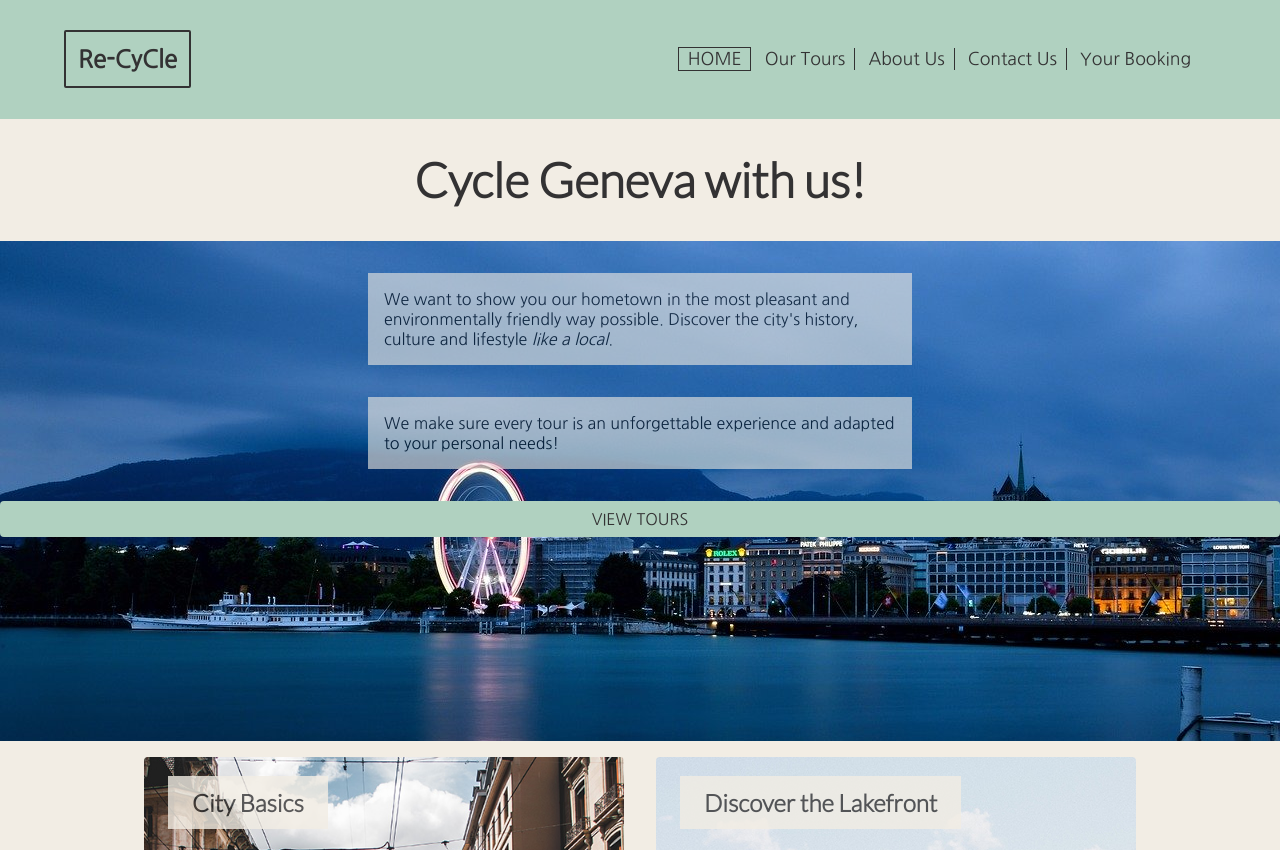
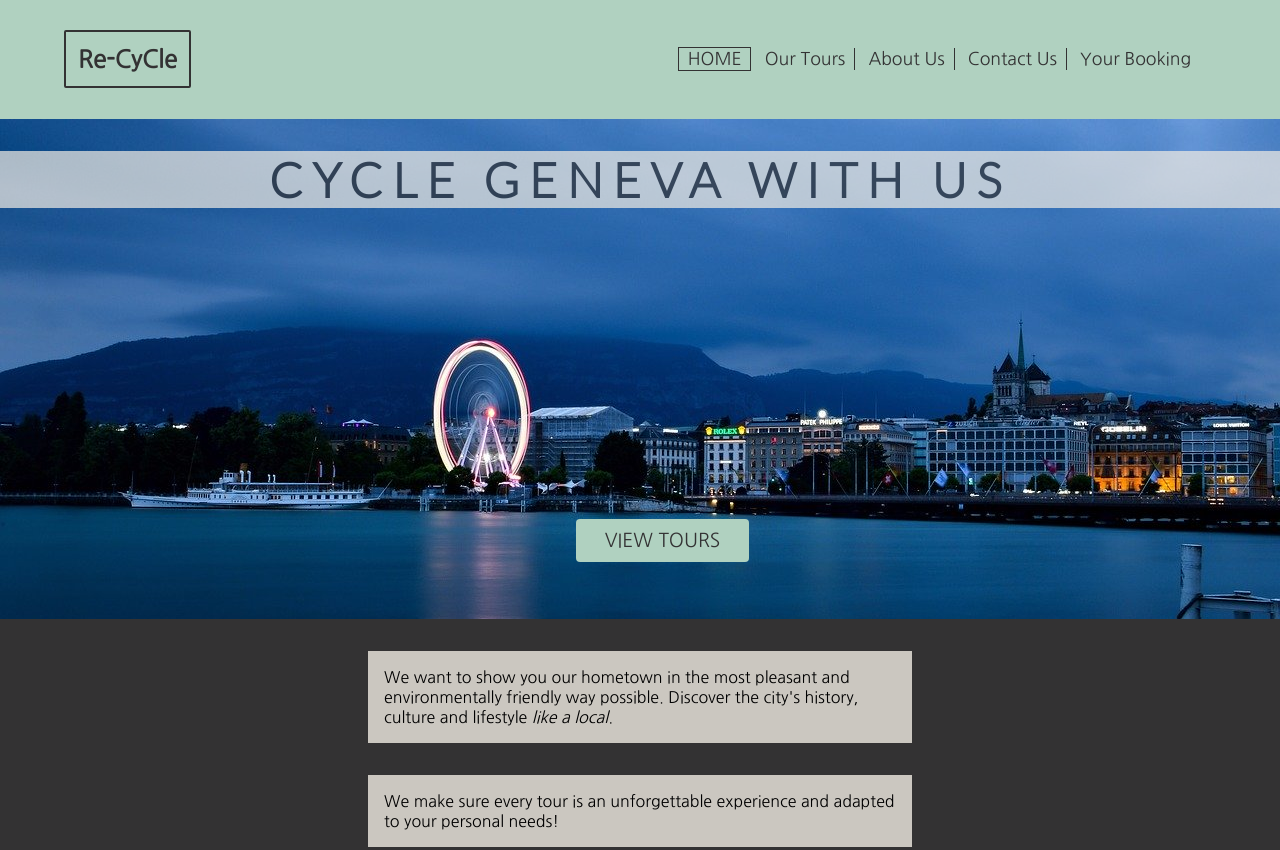
Before and after one commit to utvaer/cross.course-project1, a plain HTML site: page index.html in a window 1280 px wide. Shown: the top 850 px of the page. Drawn offline with Linux system fonts and the light colour scheme.

Commit message:
Visual hierarchy homepage

```diff
--- a/css/style.css
+++ b/css/style.css
@@ -25,6 +25,8 @@ h3 {
 }
 h1 {
   text-align: center;
+  text-transform: uppercase;
+  letter-spacing: 0.2em;
 }
 
 .logo {
@@ -88,18 +90,24 @@ footer a {
 }
 
 /* --------------------------- GENERAL HOME ------------------------------ */
-
+.homepage {
+  background-color: #333233;
+}
 .home-banner {
   position: relative;
 }
-.home-banner p {
+.home-banner h1 {
+  text-transform: uppercase;
   background-color: #f2ede4;
-  opacity: 0.6;
+  opacity: 0.7;
+}
+.home-infotext {
+  background-color: rgba(242, 237, 228, 0.8);
   padding: 1em;
 }
 
 .home-button {
-  font-size: 1em;
+  font-size: 1.2em;
   background-color: #b0d1c0;
   color: #333233;
   text-decoration: none;
@@ -108,8 +116,9 @@ footer a {
   border: none;
   border-radius: 4px;
   text-transform: uppercase;
-  display: block;
-  margin: 1em auto;
+  position: absolute;
+  top: 80%;
+  left: 45%;
 }
 
 .home-button:hover {
@@ -170,13 +179,21 @@ footer a {
 .slogans {
   width: 60%;
   min-height: 200px;
-  margin: 0 auto;
-  padding-top: 40px;
+  margin: 2em auto;
 }
-
+.sustainable,
+.safety,
+.small-group {
+  background-color: rgba(242, 237, 228, 0.8);
+  padding: 1em;
+  border-radius: 50%;
+}
 .sustainable,
 .safety {
   margin-right: 2.5em;
+  background-color: rgba(242, 237, 228, 0.8);
+  padding: 1em;
+  border-radius: 50%;
 }
 
 /* --------------------------- GENERAL TOURS ------------------------------ */
@@ -450,7 +467,7 @@ textarea {
     background-position: 100%;
     overflow: hidden;
   }
-  .home-banner p {
+  .home-infotext {
     max-width: 50%;
     margin: 2em auto;
   }
@@ -566,7 +583,7 @@ textarea {
     height: 500px;
     width: 100%;
   }
-  .home-banner p {
+  .home-infotext {
     max-width: 40%;
     margin: 2em auto;
   }
--- a/index.html
+++ b/index.html
@@ -27,12 +27,14 @@
   </div>
   </header>
   <main>
-    <h1>Cycle Geneva with us!</h1>
+    <div class="homepage">
       <div class="home-banner">
-      <p>We want to show you our hometown in the most pleasant and environmentally friendly way possible. Discover the city's history, culture and lifestyle <em>like a local</em>.</p>
-      <p>We make sure every tour is an unforgettable experience and adapted to your personal needs!</p>
+        <h1>Cycle Geneva with us</h1>
         <a href="tours.html" class="home-button">View Tours</a>
       </div>
+      <p class="home-infotext">We want to show you our hometown in the most pleasant and environmentally friendly way
+        possible. Discover the city's history, culture and lifestyle <em>like a local</em>.</p>
+      <p class="home-infotext">We make sure every tour is an unforgettable experience and adapted to your personal needs!</p>
       <article class="offers-home">
         <div class="container1">
           <section class="city-basics section">
@@ -69,19 +71,20 @@
       <article>
         <div class="slogans">
           <section class="sustainable">
-        <img src="icons/check.png" alt="checkbox logo" class="check"/>
+            <img src="icons/check.png" alt="checkbox logo" class="check" />
             <p>A sustainable way to discover the city of Geneva and its surroundings.</p>
           </section>
           <section class="safety">
-        <img src="icons/check.png" alt="checkbox logo" class="check"/>
+            <img src="icons/check.png" alt="checkbox logo" class="check" />
             <p>Helmets are included and we make sure your safety is our priority.</p>
           </section>
           <section class="small-group">
-        <img src="icons/check.png" alt="checkbox logo" class="check"/>
+            <img src="icons/check.png" alt="checkbox logo" class="check" />
             <p>We have a small group garantee, so you will never feel overcrowded.</p>
           </section>
         </div>
       </article>
+    </div>
   </main>
   <footer>
     <div class="footer-info">
--- a/js/tours.js
+++ b/js/tours.js
@@ -1,4 +1,4 @@
-//import { toursArray } from "./constants/toursList.js";
+//export { getTours(baseUrl) };
 const productsContainer = document.querySelector(".products");
 const cart = document.querySelector(".cart");
 const cartList = document.querySelector(".cart-list");
```
Lines whose indentation alone changed are shown as unchanged.
